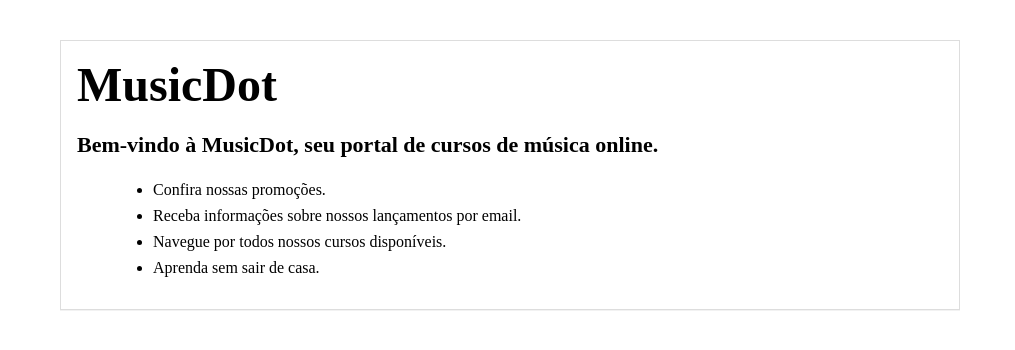
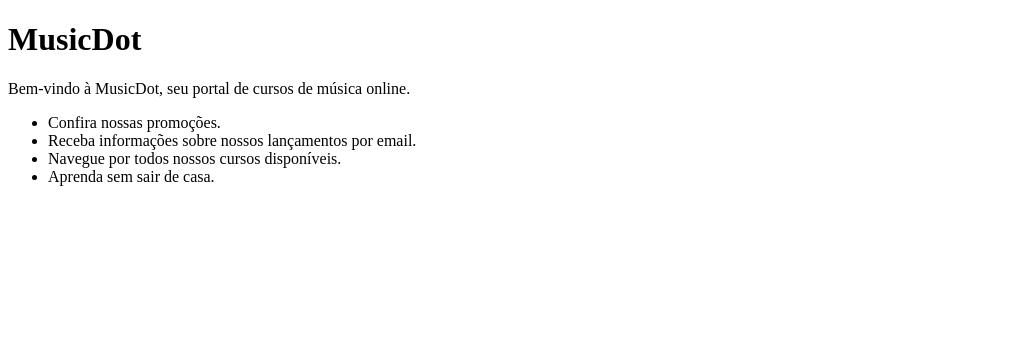
Before and after one commit to joaojgbriel/musicdot, a plain HTML site: page index.html in a window 1280 px wide. Shown: the whole page, without its empty margins (0-1015 px from the left). Drawn offline with Linux system fonts and the light colour scheme.

Commit message:
Update index.html

```diff
--- a/index.html
+++ b/index.html
@@ -1,62 +1,15 @@
-<!doctype html>
+<!DOCTYPE html>
 <html lang="pt-BR">
 <head>
-  <meta charset="utf-8" />
-  <meta name="viewport" content="width=device-width,initial-scale=1" />
+    <meta charset="utf-8">
     <title>MusicDot</title>
-  <style>
-    /* Layout simples para reproduzir o visual da imagem */
-    html,body {
-      margin: 0;
-      padding: 0;
-      font-family: "Times New Roman", Times, Georgia, serif; /* serif */
-      background: #fff;
-      color: #000;
-    }
+</head>
 
-    .container {
-      max-width: 900px;
-      margin: 40px 60px;
-    }
+<body>
 
-    h1 {
-      font-size: 48px;   /* título grande */
-      margin: 0 0 18px 0;
-      font-weight: 700;
-    }
-
-    .lead {
-      font-size: 22px;   /* texto de boas-vindas maior */
-      font-weight: 700;  /* em negrito como na imagem */
-      line-height: 1.4;
-      margin: 0 0 20px 0;
-    }
-
-    ul {
-      margin-top: 20px;
-      margin-left: 36px; /* recuo dos bullets */
-    }
-
-    li {
-      margin-bottom: 8px;
-      font-size: 16px;
-    }
-
-    /* simula uma janela do navegador (opcional para demonstração) */
-    .browser-mock {
-      border: 1px solid #ddd;
-      padding: 16px;
-      box-shadow: 0 1px 0 rgba(0,0,0,0.05);
-      background: #fff;
-    }
-  </style>
-</head>
-<body>
-  <div class="container">
-    <div class="browser-mock">
     <h1>MusicDot</h1>
 
-      <p class="lead">
+    <p>
         Bem-vindo à MusicDot, seu portal de cursos de música online.
     </p>
 
@@ -66,7 +19,6 @@
         <li>Navegue por todos nossos cursos disponíveis.</li>
         <li>Aprenda sem sair de casa.</li>
     </ul>
-    </div>
-  </div>
+
 </body>
 </html>
```
Lines whose indentation alone changed are shown as unchanged.
